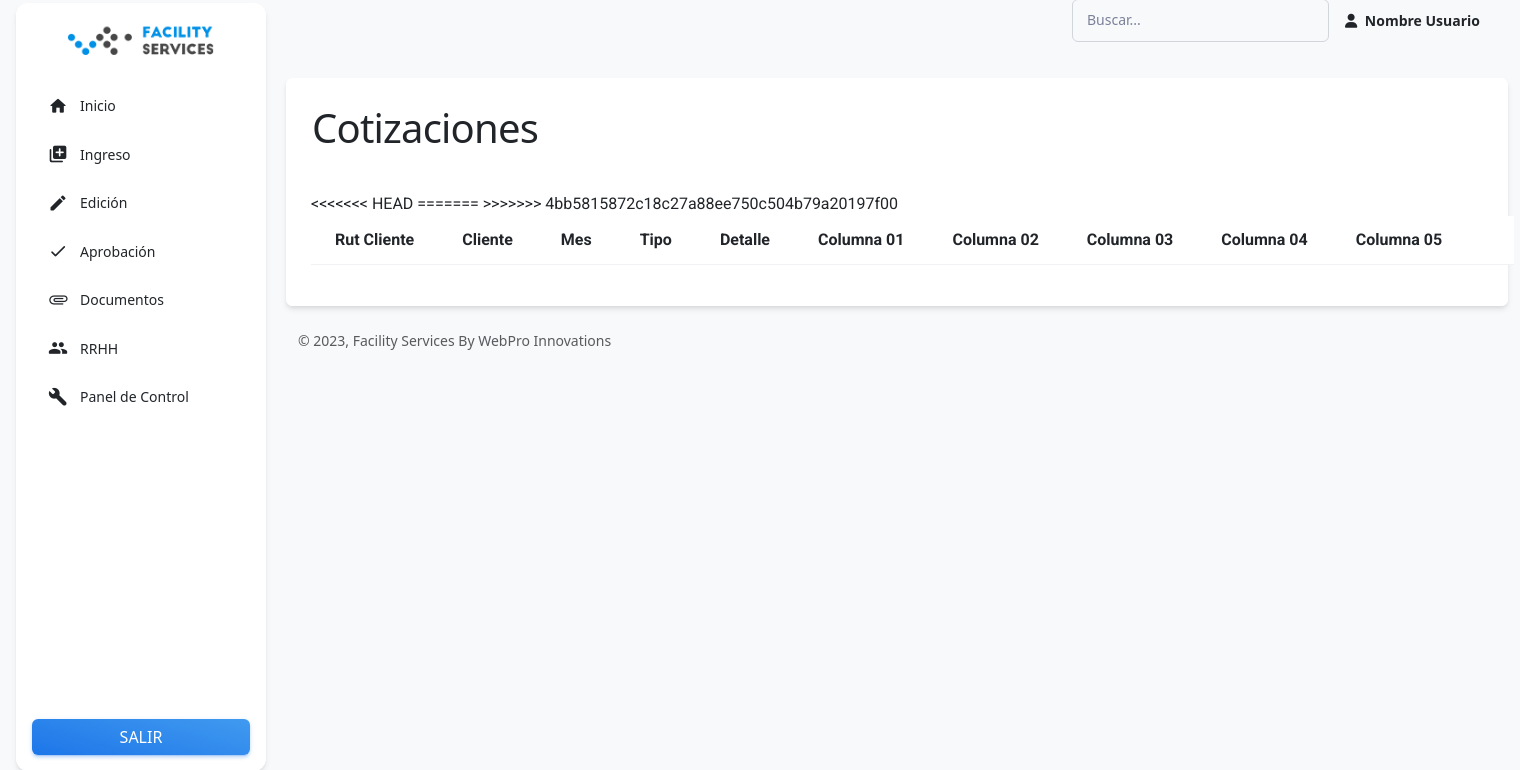
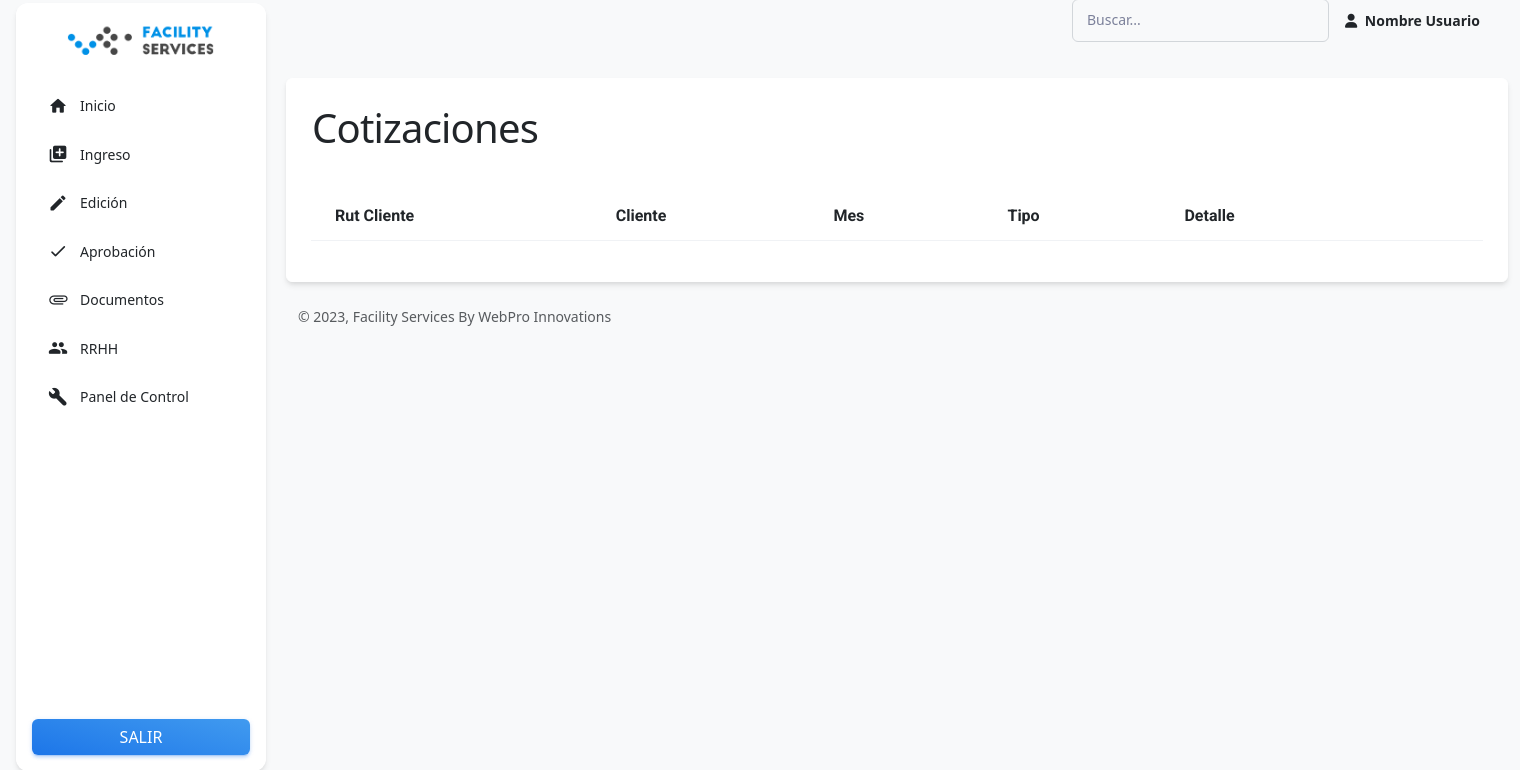
Before and after one commit to kamikaizer/lyr-facilityservices, a Python web app: template templates/crud.html in a window 1520 px wide. Shown: the part 13-783 px from the top of the page. Run offline with Jinja, Linux system fonts and the light colour scheme; the template is opened without the code that fills it, so the values that code supplies are empty; some libraries are stand-ins or nearby versions.

Commit message:
cambio bayron

```diff
--- a/templates/crud.html
+++ b/templates/crud.html
@@ -15,26 +15,17 @@
     <table class="table table-striped">
         <thead>
           <tr>
-<<<<<<< HEAD
             <th scope="col">Rut Cliente</th>
             <th scope="col">Cliente</th>
             <th scope="col">Mes</th>
             <th scope="col">Tipo</th>
             <th scope="col">Detalle</th>
-=======
-            <th scope="col">Columna 01</th>
-            <th scope="col">Columna 02</th>
-            <th scope="col">Columna 03</th>
-            <th scope="col">Columna 04</th>
-            <th scope="col">Columna 05</th>
->>>>>>> 4bb5815872c18c27a88ee750c504b79a20197f00
             <th scope="col"></th>
           </tr>
         </thead>
         <tbody>
           {% for dato in datos %}
           <tr>
-<<<<<<< HEAD
             <th scope="row">{{dato.rut}}</th>
             <th scope="row"></th>
             <th scope="row">{{dato.fecha}}</th>
@@ -45,20 +36,6 @@
               <button class="btn btn-danger" data-toggle="modal" ata-target="#changeRequestModal">Eliminar</button>
 
             </th>
-=======
-            <td></td>
-            <td></td>
-            <td></td>
-            <td></td>
-            <td></td>
-
-            <td>
-              <div class="d-grid gap-1 d-md-flex justify-content-md-end">
-                <button class="btn btn-primary me-md-2" type="button">Editar</button>
-                <button class="btn btn-danger" type="button">Eliminar</button>
-              </div>
-            </td>
->>>>>>> 4bb5815872c18c27a88ee750c504b79a20197f00
           </tr>
           {% endfor %}
         </tbody>
```
